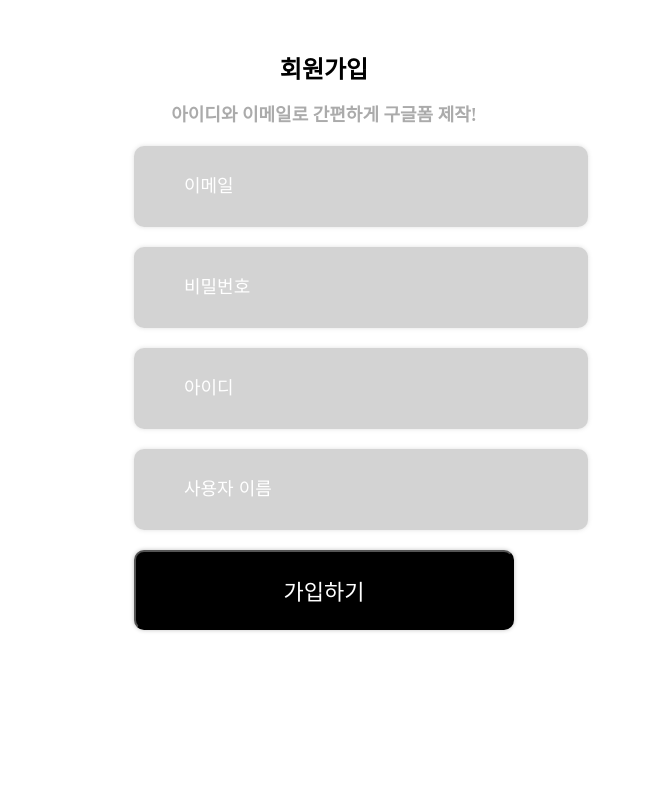
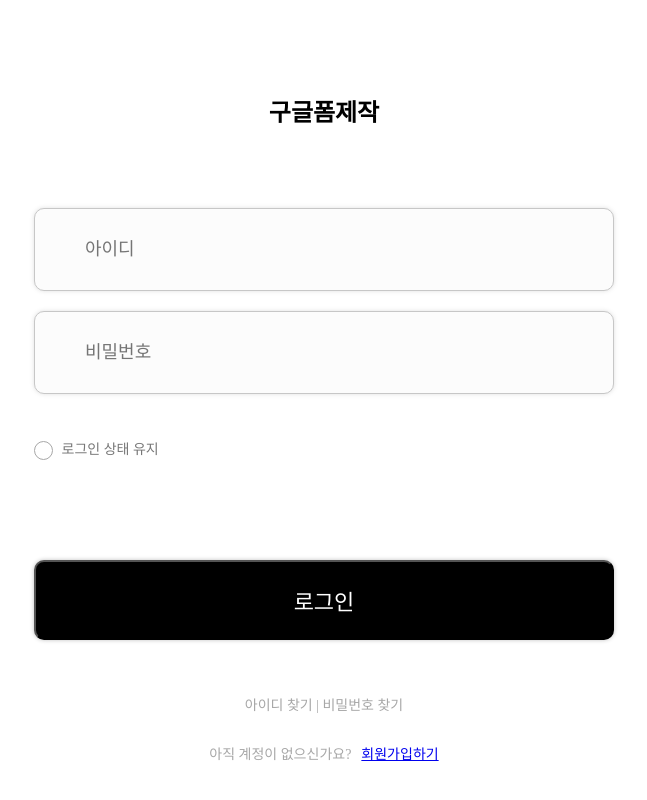
Before and after one commit to dongmay98/SurveyForm_client, a React (Create React App) app in the folder client/: page / in a window 1280 px wide. Shown: the top 800 px of the page, without its empty margins (316-963 px from the left). Built offline with nearby package versions, Linux system fonts and the light colour scheme.

Commit message:
Feat: Login,Join page 기능빼고 완료

```diff
--- a/client/package.json
+++ b/client/package.json
@@ -13,6 +13,7 @@
     "react-dom": "^18.2.0",
     "react-router-dom": "^6.22.3",
     "react-scripts": "5.0.1",
+    "styled-component": "^2.8.0",
     "styled-components": "^6.1.8",
     "web-vitals": "^2.1.4"
   },
--- a/client/src/App.js
+++ b/client/src/App.js
@@ -1,8 +1,14 @@
+import { Routes, Route, useLocation } from 'react-router-dom';
 import JoinPg from "./pages/join/Join.jsx";
+import LoginPage from './pages/login/Login.jsx';
+
 function App() {
   return (
     <>
-      <JoinPg/>
+    <Routes>
+      <Route path="/" element={<LoginPage />} />
+      <Route path="/join" element={<JoinPg />} />
+    </Routes>
     </>
   );
 }
--- a/client/src/components/input/BasicIpt.jsx
+++ b/client/src/components/input/BasicIpt.jsx
@@ -2,7 +2,7 @@ import styled, { css } from 'styled-components';
 
 const BasicIpt = styled.input`
   width: ${(props) => props.wid || `100%`};
-  padding: 30px 24px;
+  padding: 30px 18px;
   background-color: ${(props) => props.bgColor || `#fff`};
   box-shadow: ${(props) =>
     props.shadow || `0px 0px 4px 0px rgba(133, 133, 133, 0.25)`};
--- a/client/src/components/input/EtcIpt.jsx
+++ b/client/src/components/input/EtcIpt.jsx
@@ -12,6 +12,7 @@ const LabelIpt = styled.label`
 `;
 const IconIpt = styled.div`
   position: relative;
+  display: flex;
   ${BasicIpt} {
     padding-left: 50px !important;
   }
--- a/client/src/index.js
+++ b/client/src/index.js
@@ -1,12 +1,15 @@
 import React from "react";
-// import ReactDOM from 'react-dom'; //구버전
 import { createRoot } from "react-dom/client";
 import App from "./App";
+import { HashRouter } from 'react-router-dom';
 
-const container = document.getElementById("root");
-const root = createRoot(container);
+const container = document.getElementById("root"); // 컨테이너 가져오기
+const root = createRoot(container); // createRoot를 사용하여 루트 생성
+
 root.render(
   <React.StrictMode>
-    <App />
+    <HashRouter>
+      <App />
+    </HashRouter>
   </React.StrictMode>
 );
--- a/client/src/pages/join/Join.jsx
+++ b/client/src/pages/join/Join.jsx
@@ -87,7 +87,7 @@ export default function JoinPage() {
             />
             <i className="icon icon icon-lock-w" />
           </IconIpt>
-          <IconIpt>
+          {/* <IconIpt>
             <BasicIpt
               gray="true"
               placeholder="아이디"
@@ -97,7 +97,7 @@ export default function JoinPage() {
               }}
             />
             <i className="icon icon-user-w" />
-          </IconIpt>
+          </IconIpt> */}
           <IconIpt>
             <BasicIpt
               gray="true"
--- a/client/src/pages/login/Login.jsx
+++ b/client/src/pages/login/Login.jsx
@@ -8,82 +8,85 @@ import { BasicBtn } from '../../components/button/BasicBtn';
 import axios from 'axios';
 
 export default function LoginPage() {
-  // input 요소 상태
-  const [email, setEmail] = useState('');
-  const [password, setPassword] = useState('');
-  const navigate = useNavigate();
-  const serverUrl = process.env.SERVER_URL;
+  // // input 요소 상태
+  // const [email, setEmail] = useState('');
+  // const [password, setPassword] = useState('');
+  // const navigate = useNavigate();
+  // const serverUrl = process.env.SERVER_URL;
 
-  // 서버 전달값 셋팅
-  const inputEmail = (e) => {
-    setEmail(e.target.value);
-  };
-  const inputPassword = (e) => {
-    setPassword(e.target.value);
-  };
-
+  // // 서버 전달값 셋팅
   // const inputEmail = (e) => {
+  //   setEmail(e.target.value);
+  // };
+  // const inputPassword = (e) => {
   //   setPassword(e.target.value);
   // };
 
-  // 서버 제출
-  const submitLogin = (e) => {
-    // 새로 고침 막음
-    e.preventDefault();
-    loginFn(email, password);
-  };
+  // // const inputEmail = (e) => {
+  // //   setPassword(e.target.value);
+  // // };
 
-  const loginFn = async (email, password) => {
-    const reqUrl = `${serverUrl}/user/login`;
-    const loginData = {
-      user: {
-        email: email,
-        password: password,
-      },
-    };
-    // axios post 요청
-    axios
-      .post(reqUrl, loginData)
-      .then((res) => {
-        // 로그인 성공 - 로그인해서 토큰 꺼내기
-        const token = res.data.user.token;
-        const email = res.data.user.email;
+  // // 서버 제출
+  // const submitLogin = (e) => {
+  //   // 새로 고침 막음
+  //   e.preventDefault();
+  //   loginFn(email, password);
+  // };
 
-        // 토큰 및 이메일 로컬 스토리지에 저장
-        localStorage.setItem('token', token);
-        localStorage.setItem('email', email);
-        console.log('로그인 성공! 토큰 및 이메일 아이디 저장됨');
+  // const loginFn = async (email, password) => {
+  //   const reqUrl = `${serverUrl}/user/login`;
+  //   const loginData = {
+  //     user: {
+  //       email: email,
+  //       password: password,
+  //     },
+  //   };
+  //   // axios post 요청
+  //   axios
+  //     .post(reqUrl, loginData)
+  //     .then((res) => {
+  //       // 로그인 성공 - 로그인해서 토큰 꺼내기
+  //       const token = res.data.user.token;
+  //       const email = res.data.user.email;
 
-        navigate('/main', { state: { email } });
-      })
-      .catch((error) => {
-        // 에러 핸들링
-        console.error(
-          '로그인 실패:',
-          error.response.status,
-          error.response.statusText,
-        );
-        alert('로그인 실패했습니다. 사용자 이름 또는 비밀번호를 확인하세요.');
-      });
-  };
+  //       // 토큰 및 이메일 로컬 스토리지에 저장
+  //       localStorage.setItem('token', token);
+  //       localStorage.setItem('email', email);
+  //       console.log('로그인 성공! 토큰 및 이메일 아이디 저장됨');
+
+  //       navigate('/main', { state: { email } });
+  //     })
+  //     .catch((error) => {
+  //       // 에러 핸들링
+  //       console.error(
+  //         '로그인 실패:',
+  //         error.response.status,
+  //         error.response.statusText,
+  //       );
+  //       alert('로그인 실패했습니다. 사용자 이름 또는 비밀번호를 확인하세요.');
+  //     });
+  // };
 
   return (
     <div className={styles.pageWrap}>
       <div className={styles.contentArea}>
         <section className={styles['login-info']}>
           <h2 className={styles['title-box']}>
-            <img
+            {/* <img
               src={process.env.PUBLIC_URL + '/icon/READWE.svg'}
               alt="READ WE"
-            />
+            /> */}
+            구글폼제작
           </h2>
-          <form className={styles['input-box']} onSubmit={submitLogin}>
+          <form
+            className={styles['input-box']} // onSubmit={submitLogin}
+          >
             <IconIpt>
               <BasicIpt
                 type="text"
                 placeholder="아이디"
-                value={email}
-                onChange={inputEmail}
+                // value={email}
+                // onChange={inputEmail}
               />
               <i className="icon icon icon-user-g" />
             </IconIpt>
@@ -91,8 +94,8 @@ export default function LoginPage() {
               <BasicIpt
                 placeholder="비밀번호"
                 type="password"
-                value={password}
-                onChange={inputPassword}
+                // value={password}
+                // onChange={inputPassword}
                 required
               />
               <i className="icon icon icon-lock-g" />
@@ -106,7 +109,7 @@ export default function LoginPage() {
           </form>
         </section>
         <section className={styles['login-etc']}>
-          <h3 className="a11y-hidden">비밀번호 찾기, 간편 로그인</h3>
+          {/* <h3 className="a11y-hidden">비밀번호 찾기, 간편 로그인</h3> */}
           <div className={styles['find-id-join']}>
             <p>아이디 찾기 | 비밀번호 찾기</p>
             <div>
@@ -116,7 +119,7 @@ export default function LoginPage() {
               </Link>
             </div>
           </div>
-          <div className={styles['other-acc']}>
+          {/* <div className={styles['other-acc']}>
             <h4 className={styles.title}>또는 다른 서비스 계정으로 로그인</h4>
             <ul className={styles['other-acc-list']}>
               <li className={styles['list-obj']}>
@@ -132,7 +135,7 @@ export default function LoginPage() {
             <span className={styles['other-acc-info']}>
               * SNS계정으로 간편하게 가입하여 서비스를 이용하실 수 있습니다.
             </span>
-          </div>
+          </div> */}
         </section>
       </div>
     </div>
--- /dev/null
+++ b/client/src/pages/login/css/Login.module.css
@@ -0,0 +1,129 @@
+/*======페이지 공통 영역=====*/
+.pageWrap {
+  width: calc(100% - 50px);
+  max-width: 1180px;
+  margin: 0 auto;
+}
+.contentArea {
+  margin: 0 auto;
+  padding: 35px;
+  max-width: 580px;
+  width: 100%;
+}
+
+/*======로그인 css=====*/
+.login-info {
+  padding-top: 30px;
+  display: flex;
+  flex-direction: column;
+  gap: 20px;
+  align-items: center;
+}
+.login-info .title-box {
+  margin-bottom: 60px;
+}
+.login-info .input-box {
+  width: 100%;
+  display: flex;
+  flex-direction: column;
+  gap: 20px;
+  align-items: stretch;
+}
+.login-info .input-box input[type='text'], .login-info .input-box input[type='password'] {
+  background-color: #fcfcfc;
+  border: 1px solid #c7c7c7;
+}
+.login-info .login-check{
+  display: inline-block;
+  margin-top: 24px;
+  cursor:pointer;
+}
+/*start__로그인 상태 유지: 체크박스 커스텀*/
+.login-info .login-check input[type="checkbox"]{
+  display:none;
+}
+.login-info .login-check .check-text{
+  padding-left: 5px;
+  color: #777;
+  text-align: center;
+  font-size: 14px;
+}
+.login-info .login-check .check-icon:before{
+  content:"";
+  display:inline-block;
+  width:17px;
+  height:17px;
+  border:1px solid #A7A7A7;
+  border-radius: 50%;
+  vertical-align:middle;
+  /* background-image: url(/public/images/icon/disable-check.svg); */
+  background-repeat: no-repeat;
+  background-position: 50%;
+}
+.login-info .login-check input[type="checkbox"]:checked + .check-icon:before{
+  background-color:black;
+  /* background-image: url(/public/images/icon/checkbox.svg); */
+}
+/* end__로그인 상태 유지: 체크박스 커스텀*/
+
+.login-info button{
+  margin-top: 80px;
+  transition: background-color 0.3s;
+}
+.login-info button:hover {
+  background-color: #E87C3E;
+}
+
+.login-etc .find-id-join {
+  display: flex;
+  flex-direction: column;
+  gap: 15px;
+  padding: 40px 0;
+  border-bottom: 1px solid #bfbfbf;
+  color: #A7A7A7;
+  text-align: center;
+  font-size: 14px;
+}
+.login-etc .find-id-join .logintojoin {
+  margin-left: 10px;
+}
+.login-etc .find-id-join .logintojoin:hover {
+  color: #E87C3E;
+}
+.other-acc .title {
+  text-align: center;
+  color: #535353;
+  font-size: 15px;
+  margin: 40px 0;
+}
+.other-acc .other-acc-list {
+  display: flex;
+  gap: 20px;
+  justify-content: center;
+  margin-bottom: 20px;
+}
+.other-acc .other-acc-list .list-obj>button {
+  width: 50px;
+  height: 50px;
+  background-position: center;
+  background-repeat: no-repeat;
+  background-size: 110%;
+  border-radius: 100%;
+}
+.other-acc .other-acc-list .list-obj>button.email-image {
+  /* background-image: url(/public/icon/apple.png); */
+}
+.other-acc .other-acc-list .list-obj>button.kakao-image {
+  /* background-image: url(/public/icon/kakaotalk_sharing_btn_medium.png); */
+  background-size: 40px;
+  background-color: #ffeb03;
+}
+.other-acc .other-acc-list .list-obj>button.naver-image {
+  /* background-image: url(/public/icon/naver.png); */
+}
+.other-acc .other-acc-info {
+  text-align: center;
+  display: block;
+  font-size: 12px;
+  color: #A7A7A7;
+}
```
Also changed, not shown: 1 other file (tests, documents, lock files or other folders).
